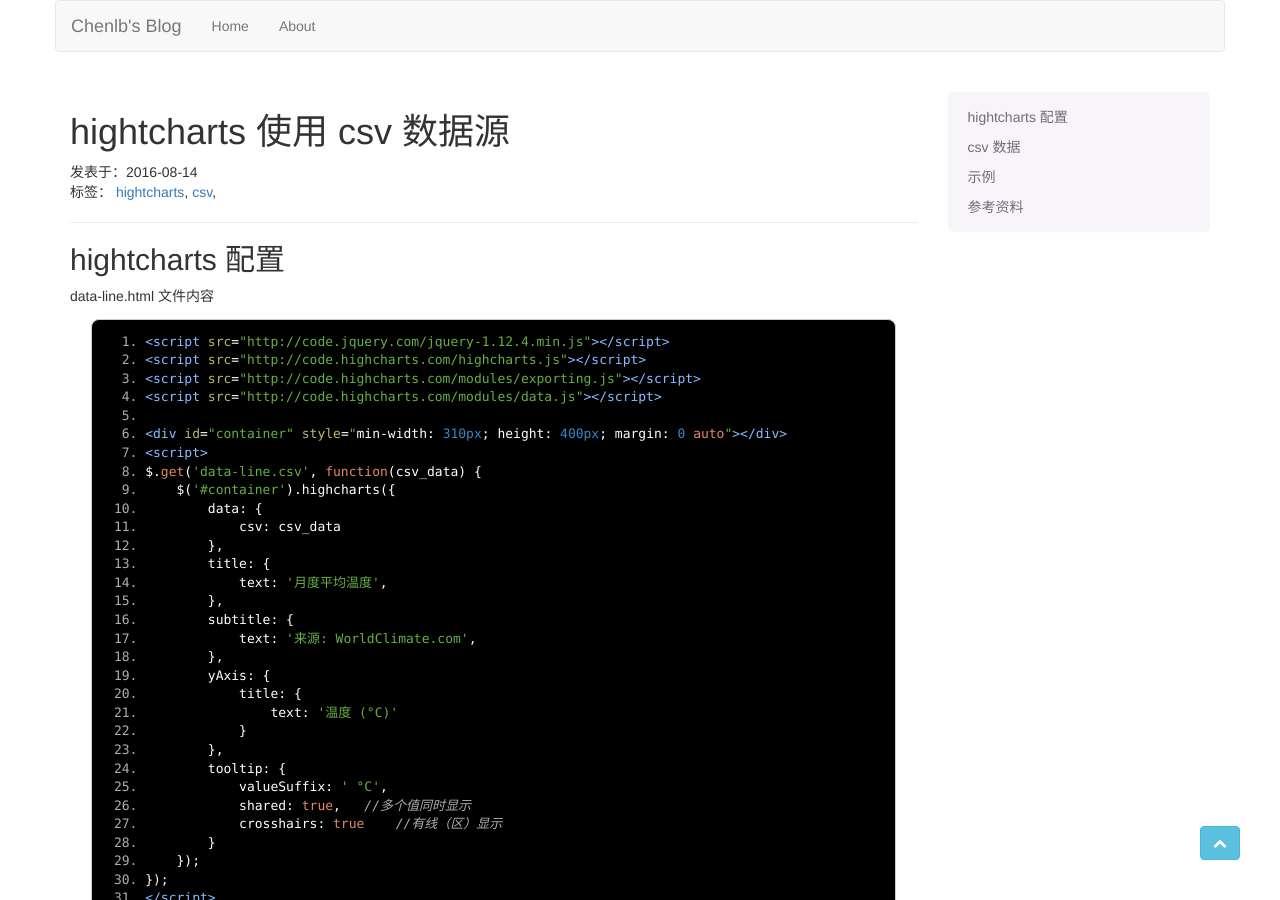
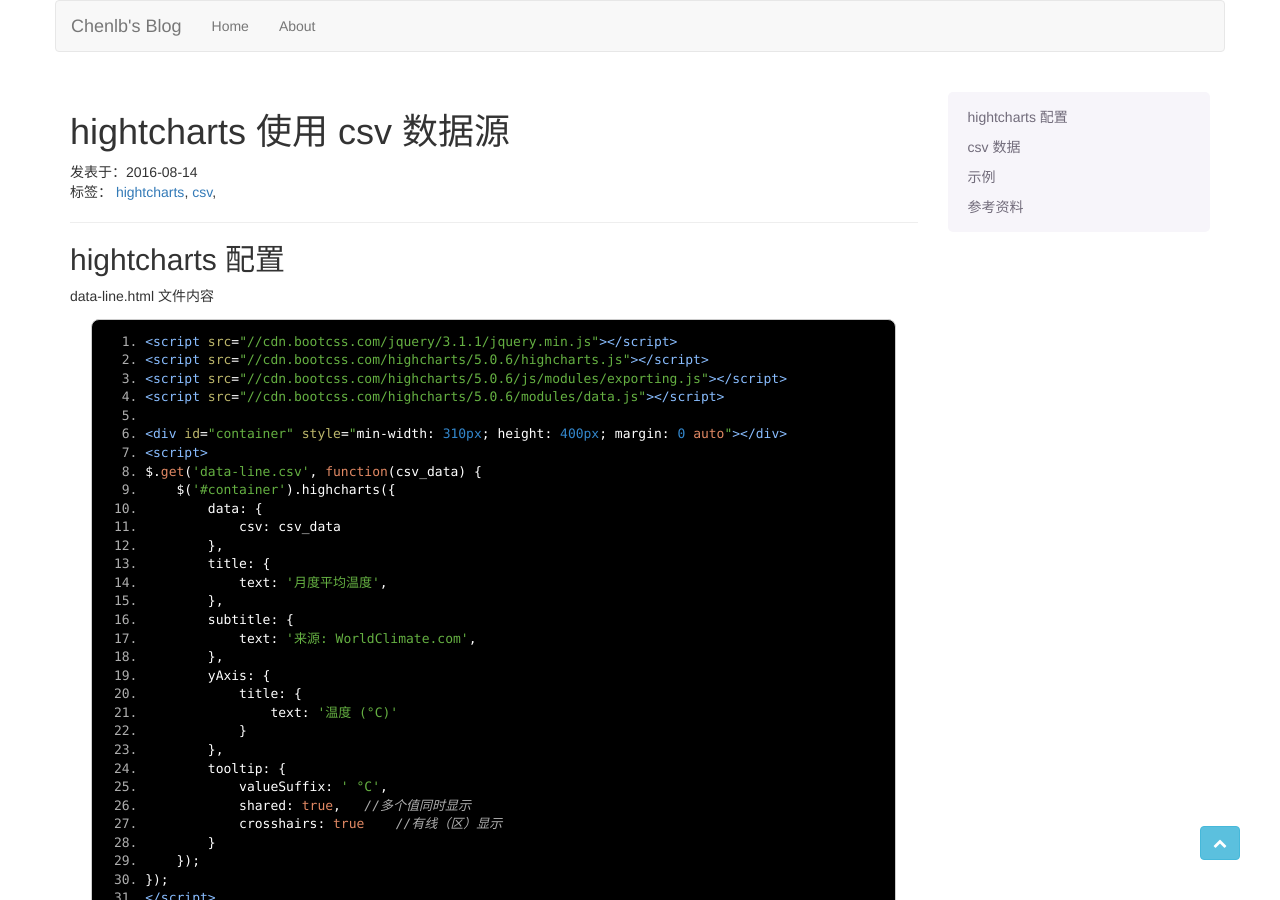
Before and after one commit to chenlb/chenlb.github.io, a Jekyll site: the page built from _posts/2016-08-14-hightcharts-load-csv-data.md, in a window 1280 px wide and 900 px high. Built offline with Jekyll 4.4.1, drawn with Linux system fonts in a browser that asks for light colours; nearby versions of some CDN libraries; comment, search, counter and statistics services are not loaded; some of the changed lines change nothing that is shown.

Commit message:
highchart demo 支持 https

````diff
--- a/_posts/2016-08-14-hightcharts-load-csv-data.md
+++ b/_posts/2016-08-14-hightcharts-load-csv-data.md
@@ -9,10 +9,10 @@ tags: [hightcharts,csv]
 data-line.html 文件内容
 
 ```html
-<script src="http://code.jquery.com/jquery-1.12.4.min.js"></script>
-<script src="http://code.highcharts.com/highcharts.js"></script>
-<script src="http://code.highcharts.com/modules/exporting.js"></script>
-<script src="http://code.highcharts.com/modules/data.js"></script>
+<script src="//cdn.bootcss.com/jquery/3.1.1/jquery.min.js"></script>
+<script src="//cdn.bootcss.com/highcharts/5.0.6/highcharts.js"></script>
+<script src="//cdn.bootcss.com/highcharts/5.0.6/js/modules/exporting.js"></script>
+<script src="//cdn.bootcss.com/highcharts/5.0.6/modules/data.js"></script>
 
 <div id="container" style="min-width: 310px; height: 400px; margin: 0 auto"></div>
 <script>
@@ -64,9 +64,9 @@ data-line.csv
 
 ## 示例
 
-<script src="http://cdn.bootcss.com/highcharts/5.0.6/highcharts.js"></script>
-<script src="http://cdn.bootcss.com/highcharts/5.0.6/js/modules/exporting.js"></script>
-<script src="http://cdn.bootcss.com/highcharts/5.0.6/modules/data.js"></script>
+<script src="//cdn.bootcss.com/highcharts/5.0.6/highcharts.js"></script>
+<script src="//cdn.bootcss.com/highcharts/5.0.6/js/modules/exporting.js"></script>
+<script src="//cdn.bootcss.com/highcharts/5.0.6/modules/data.js"></script>
 
 <div id="highcharts_area"></div>
 <script>
````
